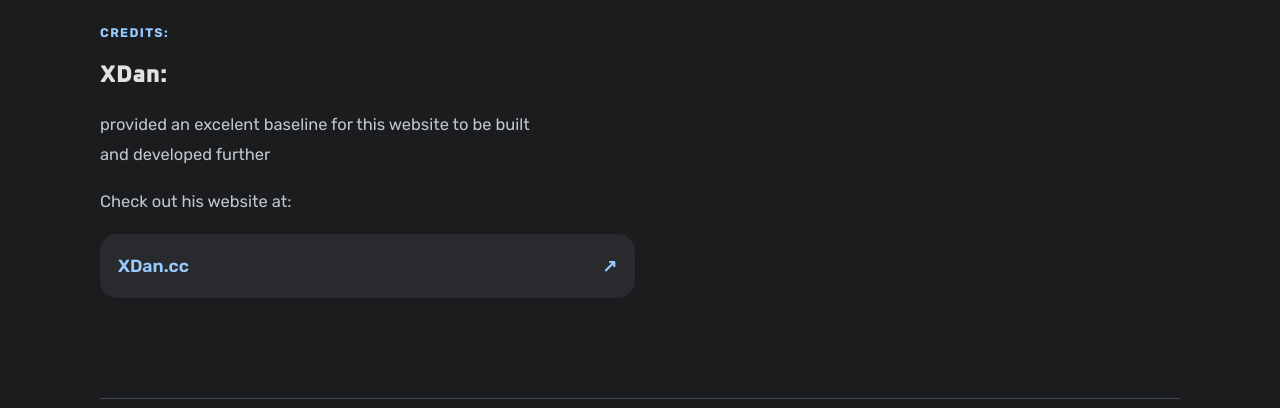
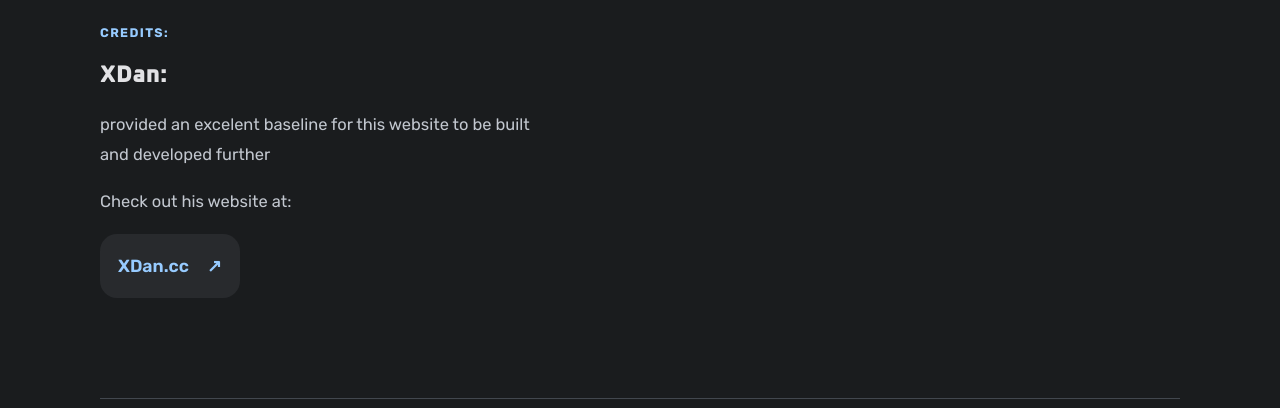
Before and after one commit to WideShotCreative/WideShotCreative.github.io, a plain HTML site: page credits.html in a window 1280 px wide. Shown: the part 79-487 px from the top of the page. Drawn offline with Linux system fonts and the light colour scheme.

Commit message:
fixed XDan.cc button

```diff
--- a/styles.css
+++ b/styles.css
@@ -179,6 +179,11 @@ a:focus-visible { outline: 3px solid var(--primary); outline-offset: 4px; }
   padding-block: 20px 100px;
 }
 
+.credits-section .social-link {
+  width: fit-content;
+  gap: 18px;
+}
+
 .button:hover {
   scale: 1.05;
   border-radius: 30px;
```
